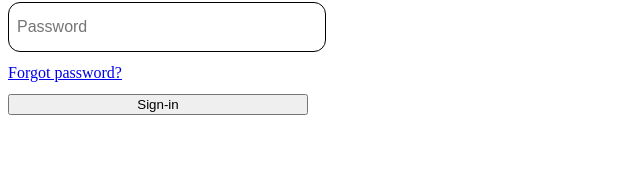
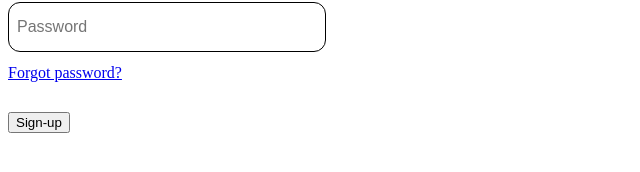
Before and after one commit to SalocinDev/NFC_FRONT_END, a React (Vite) app in the folder login-ui/: page / in a window 1280 px wide. Shown: the part 486-658 px from the top of the page, without its empty margins (0-640 px from the left). Built offline with nearby package versions, Linux system fonts and the light colour scheme; a web font is replaced by a local one.

Commit message:
Imong tanan

```diff
--- a/login-ui/src/Components/Button.jsx
+++ b/login-ui/src/Components/Button.jsx
@@ -1,7 +1,10 @@
 function Button(props){
   console.log(props);
-  return (<button>{props.name}</button>
+  const {name} = props;
 
+  return (
+
+    <button onClick={() => console.log('Testing')}>{props.name}</button>
   );
 }
 
--- a/login-ui/src/Components/Input.jsx
+++ b/login-ui/src/Components/Input.jsx
@@ -20,9 +20,7 @@ function Input(props){
   required
 />
 
-  <a href="#">Forgot password?</a>
-
-  <button onClick={() => console.log('Testing')}>Sign-in</button>
+  <a href="#">Forgot password?</a><br/>
 
 </div>
 
--- a/login-ui/src/Components/Login.jsx
+++ b/login-ui/src/Components/Login.jsx
@@ -1,9 +1,11 @@
 import Logo from './Logo.jsx'
 import Input from './Input.jsx'
+import Button from './Button.jsx'
 
 function Login() {
 
    return  (
+
    <div className="Login">
       <Logo/>
       <Input/>
--- a/login-ui/src/main.jsx
+++ b/login-ui/src/main.jsx
@@ -1,12 +1,15 @@
 import { StrictMode } from 'react'
 import { createRoot } from 'react-dom/client'
 import Login from './Components/Login.jsx'
+import Button from './Components/Button.jsx'
 
 
 createRoot(document.getElementById('root')).render(
   <StrictMode>
 
     <Login/>
+    <Button name="Sign-up"/>
+
 
   </StrictMode>,
 )
```
